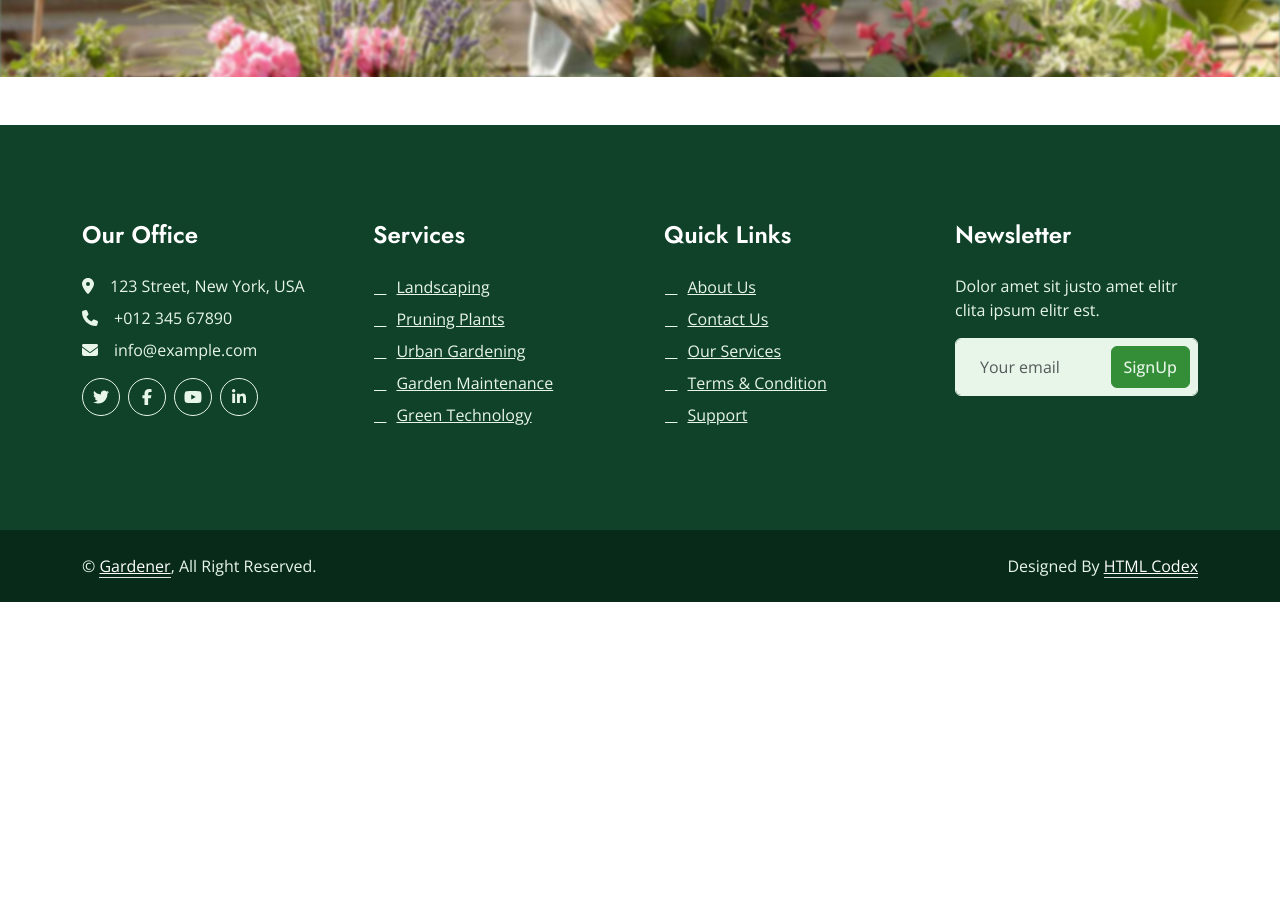
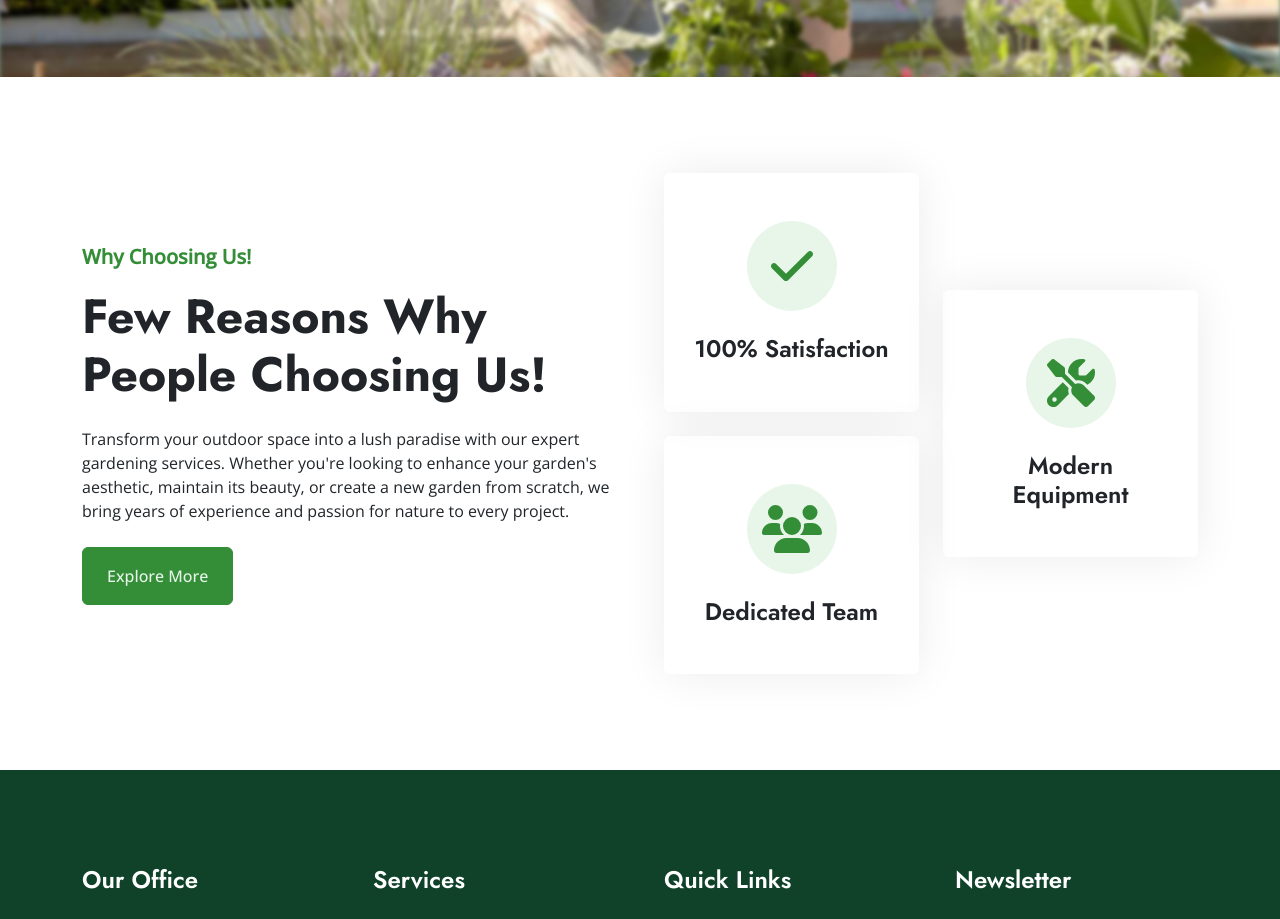
Before and after one commit to ankushshewale/gardenerWebsite, a Next.js app: page / in a window 1280 px wide. Shown: the part 1900-2819 px from the top of the page. Before the commit the page ends 2502 px from the top, so only its background shows below. Built offline with nearby package versions, Linux system fonts and the light colour scheme.

Commit message:
Added HomeFeatures

```diff
--- a/src/app/page.js
+++ b/src/app/page.js
@@ -4,6 +4,7 @@ import TopFeatureStart from "@/components/TopFeatureStart";
 import HomeAbout from "@/components/HomeAbout";
 import { faTimes, faUsers, faPhone } from "@fortawesome/free-solid-svg-icons";
 import Facts from "@/components/Facts";
+import HomeFeatures from "@/components/HomeFeatures";
 
 export default function Home() {
   const carouselData = [
@@ -64,6 +65,7 @@ export default function Home() {
       <TopFeatureStart features={topFeatureData} />
       <HomeAbout />
       <Facts facts={factsData} />
+      <HomeFeatures />
     </React.Fragment>
   );
 }
--- /dev/null
+++ b/src/components/HomeFeatures.js
@@ -0,0 +1,91 @@
+import React from "react";
+import { FontAwesomeIcon } from "@fortawesome/react-fontawesome";
+import { faCheck, faUsers, faTools } from "@fortawesome/free-solid-svg-icons";
+
+const HomeFeatures = () => {
+  return (
+    <div className="container-xxl py-5">
+      <div className="container">
+        <div className="row g-5 align-items-center">
+          <div className="col-lg-6 wow fadeInUp" data-wow-delay="0.1s">
+            <p className="fs-5 fw-bold text-primary">Why Choosing Us!</p>
+            <h1 className="display-5 mb-4">
+              Few Reasons Why People Choosing Us!
+            </h1>
+            <p className="mb-4">
+              Transform your outdoor space into a lush paradise with our expert
+              gardening services. Whether you're looking to enhance your
+              garden's aesthetic, maintain its beauty, or create a new garden
+              from scratch, we bring years of experience and passion for nature
+              to every project.
+            </p>
+            <a className="btn btn-primary py-3 px-4" href="">
+              Explore More
+            </a>
+          </div>
+          <div className="col-lg-6">
+            <div className="row g-4 align-items-center">
+              <div className="col-md-6">
+                <div className="row g-4">
+                  <div className="col-12 wow fadeIn" data-wow-delay="0.3s">
+                    <div
+                      className="text-center rounded py-5 px-4"
+                      style={{ boxShadow: "0 0 45px rgba(0, 0, 0, 0.08)" }}
+                    >
+                      <div
+                        className="btn-square bg-light rounded-circle mx-auto mb-4"
+                        style={{ width: "90px", height: "90px" }}
+                      >
+                        <FontAwesomeIcon
+                          icon={faCheck}
+                          className="fa-3x text-primary"
+                        />
+                      </div>
+                      <h4 className="mb-0">100% Satisfaction</h4>
+                    </div>
+                  </div>
+                  <div className="col-12 wow fadeIn" data-wow-delay="0.5s">
+                    <div
+                      className="text-center rounded py-5 px-4"
+                      style={{ boxShadow: "0 0 45px rgba(0, 0, 0, 0.08)" }}
+                    >
+                      <div
+                        className="btn-square bg-light rounded-circle mx-auto mb-4"
+                        style={{ width: "90px", height: "90px" }}
+                      >
+                        <FontAwesomeIcon
+                          icon={faUsers}
+                          className="fa-3x text-primary"
+                        />
+                      </div>
+                      <h4 className="mb-0">Dedicated Team</h4>
+                    </div>
+                  </div>
+                </div>
+              </div>
+              <div className="col-md-6 wow fadeIn" data-wow-delay="0.7s">
+                <div
+                  className="text-center rounded py-5 px-4"
+                  style={{ boxShadow: "0 0 45px rgba(0, 0, 0, 0.08)" }}
+                >
+                  <div
+                    className="btn-square bg-light rounded-circle mx-auto mb-4"
+                    style={{ width: "90px", height: "90px" }}
+                  >
+                    <FontAwesomeIcon
+                      icon={faTools}
+                      className="fa-3x text-primary"
+                    />
+                  </div>
+                  <h4 className="mb-0">Modern Equipment</h4>
+                </div>
+              </div>
+            </div>
+          </div>
+        </div>
+      </div>
+    </div>
+  );
+};
+
+export default HomeFeatures;
```
